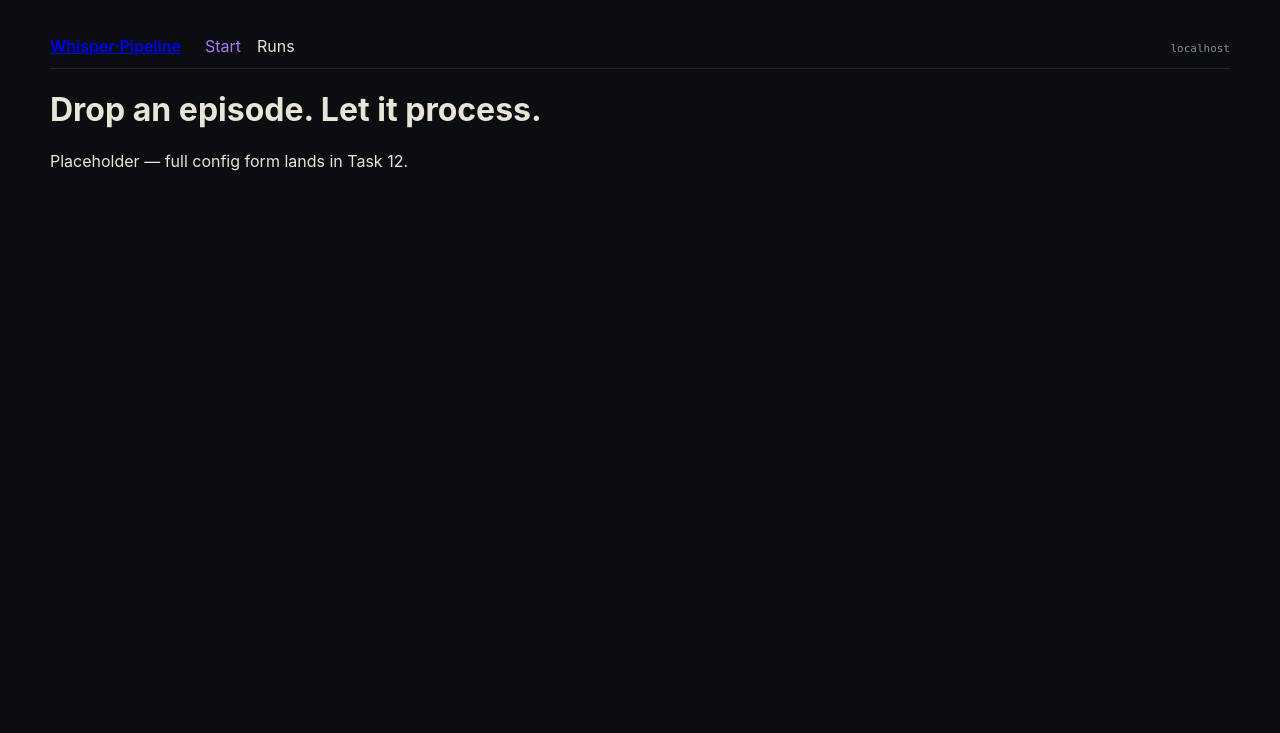
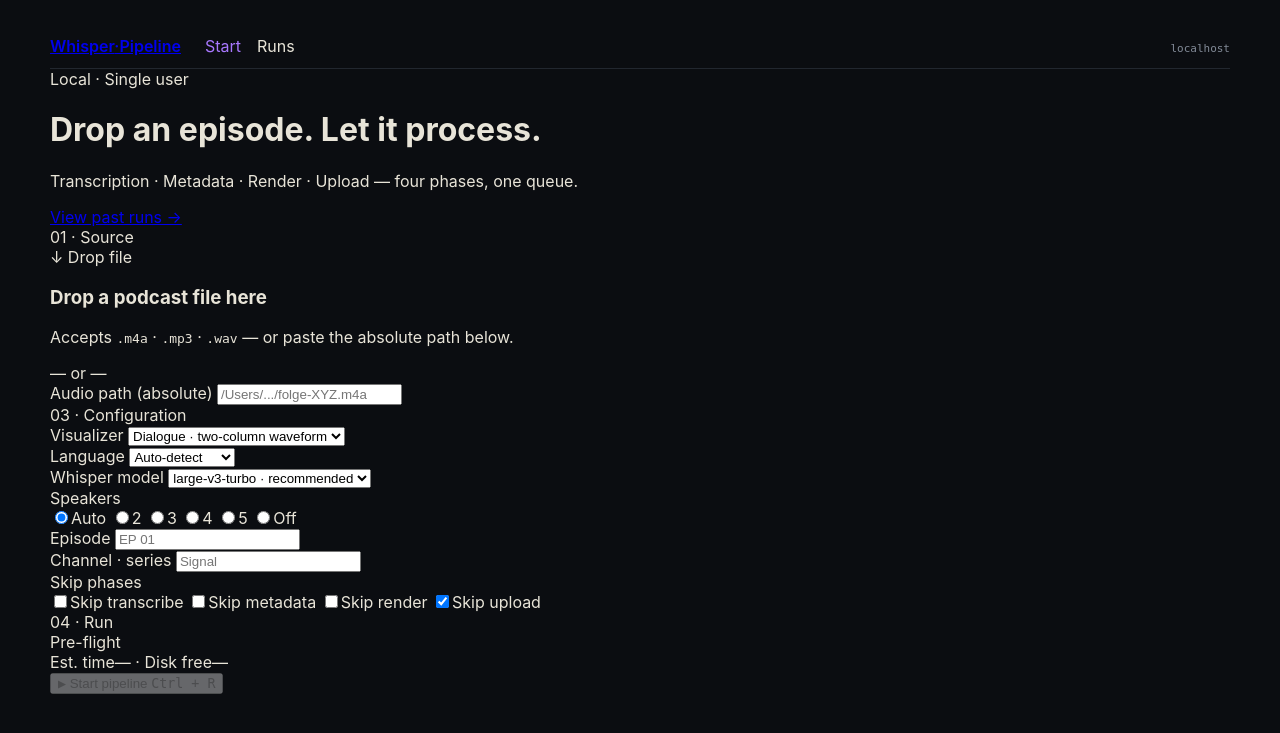
Before and after one commit to johannes-kaindl/podcast-to-youtube, a FastAPI app: page / in a window 1280 px wide. Shown: the top 733 px of the page. Run offline with FastAPI, Linux system fonts and the light colour scheme.

Commit message:
feat(webgui): index page — config form + resume banner + confirm modal
Full Start screen: drop-zone with path input, live audio-probe (file-found,
format-check, disk-free, ETA), resume-banner (3 variants from prior runs),
config form (visualizer, language, model, speakers, episode, channel, skip
flags), pre-flight block, confirm-run modal with phase-by-phase ETA list.
Drag-and-drop reads file.name as hint; Ctrl+R triggers modal. Submit posts
to /api/runs and redirects to detail.

```diff
--- a/webgui/app.py
+++ b/webgui/app.py
@@ -231,6 +231,29 @@ async def runs_phases_fragment(stem: str, request: Request):
     )
 
 
+@app.get("/runs/{stem}/resume-banner", response_class=HTMLResponse)
+async def runs_resume_banner(stem: str, request: Request):
+    state = _load_state(stem)
+    phases = state.get("phases", {})
+    aborted_phase = next(
+        (p for p in ("transcribe", "meta", "render", "upload")
+         if phases.get(p, {}).get("status") == "aborted"),
+        None,
+    )
+    if aborted_phase:
+        variant = "aborted"
+    elif all(phases.get(p, {}).get("status") in ("done", "skipped")
+             for p in ("transcribe", "meta", "render", "upload")):
+        variant = "complete"
+    else:
+        variant = "inprogress"
+    return templates.TemplateResponse(
+        request,
+        "_partials/resume_banner.html",
+        {"phases": phases, "variant": variant, "aborted_phase": aborted_phase},
+    )
+
+
 @app.get("/runs/{stem}/progress", response_class=HTMLResponse)
 async def runs_progress_fragment(stem: str, request: Request,
                                   value: float = 0, label: str = ""):
--- a/webgui/static/app.js
+++ b/webgui/static/app.js
@@ -57,3 +57,182 @@ document.addEventListener('click', (e) => {
   const pressed = e.target.getAttribute('aria-pressed') === 'true';
   e.target.setAttribute('aria-pressed', pressed ? 'false' : 'true');
 });
+
+// Audio-path probe + start-button enable
+
+async function probeAudio(path) {
+  if (!path.trim()) return null;
+  try {
+    const r = await fetch('/api/audio/probe', {
+      method: 'POST',
+      headers: { 'Content-Type': 'application/json' },
+      body: JSON.stringify({ path }),
+    });
+    return await r.json();
+  } catch (e) {
+    return { valid: false, error: 'network' };
+  }
+}
+
+function updateResumeBanner(stem, resumeState) {
+  const slot = document.getElementById('resume-banner-slot');
+  if (!slot) return;
+  if (!resumeState || !stem) { slot.innerHTML = ''; return; }
+  fetch(`/runs/${stem}/resume-banner`)
+    .then(r => r.ok ? r.text() : '')
+    .then(html => { slot.innerHTML = html; });
+}
+
+function updateEtaBlock(eta, diskFree) {
+  const totalEl = document.getElementById('eta-total');
+  const diskEl = document.getElementById('disk-free');
+  if (totalEl && eta) totalEl.textContent = `~ ${Math.round(eta.total / 60)} min`;
+  if (diskEl && diskFree) diskEl.textContent = `${(diskFree / 1e9).toFixed(0)} GB`;
+}
+
+function setStartEnabled(enabled) {
+  const btn = document.getElementById('start-btn');
+  if (btn) btn.disabled = !enabled;
+}
+
+document.addEventListener('input', async (e) => {
+  if (e.target.id !== 'audio-path') return;
+  const path = e.target.value.trim();
+  if (!path) {
+    setStartEnabled(false);
+    updateResumeBanner(null, null);
+    return;
+  }
+  const probe = await probeAudio(path);
+  const errEl = document.getElementById('audio-error');
+  if (!probe || !probe.valid) {
+    if (errEl) {
+      errEl.textContent = probe?.error === 'file_not_found' ? '✗ File not found.'
+                         : probe?.error === 'format_unsupported' ? '✗ Format not supported (use .m4a, .mp3, .wav).'
+                         : '✗ Audio check failed.';
+      errEl.hidden = false;
+    }
+    setStartEnabled(false);
+    return;
+  }
+  if (errEl) errEl.hidden = true;
+  updateResumeBanner(probe.stem, probe.resume_state);
+  updateEtaBlock(probe.eta_estimate_s, probe.disk_free_bytes);
+  setStartEnabled(true);
+  window.__lastProbe = probe;
+});
+
+// Modal open / close + run submission
+document.addEventListener('click', (e) => {
+  const openTrigger = e.target.closest('[data-open-modal]');
+  if (openTrigger) {
+    const id = `modal-${openTrigger.dataset.openModal}`;
+    document.getElementById(id)?.removeAttribute('hidden');
+  }
+  if (e.target.closest('[data-close-modal]')) {
+    e.target.closest('.modal-backdrop')?.setAttribute('hidden', '');
+  }
+  if (e.target.id === 'start-btn' || e.target.closest('#start-btn')) {
+    openConfirmModal();
+  }
+  if (e.target.id === 'confirm-start' || e.target.closest('#confirm-start')) {
+    submitRun();
+  }
+});
+
+function openConfirmModal() {
+  const probe = window.__lastProbe;
+  if (!probe) return;
+  const titleEl = document.getElementById('confirm-modal-title');
+  if (titleEl) titleEl.textContent = `Start pipeline · ${probe.stem}`;
+  const willList = document.getElementById('confirm-will-list');
+  const eta = probe.eta_estimate_s;
+  const phases = [
+    { name: 'Transcribe', t: Math.round(eta.transcribe), skip: false },
+    { name: 'Metadata',   t: Math.round(eta.meta),       skip: false },
+    { name: 'Render',     t: Math.round(eta.render),     skip: false },
+    { name: 'Upload',     t: Math.round(eta.upload),     skip: document.querySelector('input[name="skip_upload"]')?.checked ?? true },
+  ];
+  if (willList) {
+    willList.innerHTML = phases.map(p => `
+      <div class="row" data-state="${p.skip ? 'skip' : ''}">
+        <span class="mark">${p.skip ? '·' : '▶'}</span>
+        <span class="label">${p.name}</span>
+        <span class="est">~ ${Math.floor(p.t/60)}:${String(p.t%60).padStart(2,'0')}</span>
+      </div>`).join('');
+  }
+  const totalNonSkipped = phases.filter(p => !p.skip).reduce((s,p) => s + p.t, 0);
+  const etaEl = document.getElementById('confirm-eta-block');
+  if (etaEl) {
+    etaEl.innerHTML = `<span class="eta-item"><span>Total est.</span><span class="v">~ ${Math.round(totalNonSkipped/60)} min</span></span>`;
+  }
+  document.getElementById('modal-confirm-run')?.removeAttribute('hidden');
+}
+
+async function submitRun() {
+  const form = document.getElementById('config-form');
+  if (!form) return;
+  const audio = document.getElementById('audio-path').value.trim();
+  const body = {
+    audio,
+    viz: form.viz.value,
+    language: form.language.value,
+    model: form.model.value,
+    diarize: form.querySelector('input[name="diarize"]:checked').value,
+    episode: form.episode.value || 'EP 01',
+    show_name: form.show_name.value || 'Signal',
+    skip_transcribe: form.skip_transcribe.checked,
+    skip_meta: form.skip_meta.checked,
+    skip_render: form.skip_render.checked,
+    skip_upload: form.skip_upload.checked,
+  };
+  const r = await fetch('/api/runs', {
+    method: 'POST',
+    headers: { 'Content-Type': 'application/json' },
+    body: JSON.stringify(body),
+    redirect: 'manual',
+  });
+  if (r.status === 303 || r.type === 'opaqueredirect' || r.redirected) {
+    window.location.href = `/runs/${window.__lastProbe.stem}`;
+  } else if (r.status === 409) {
+    const data = await r.json();
+    const otherStem = data?.detail?.stem || 'another run';
+    alert(`Slot is busy with ${otherStem}`);
+  } else {
+    alert(`Start failed: ${r.status}`);
+  }
+}
+
+// Drag-and-Drop — read file.name as starting hint
+const dropzone = document.getElementById('dropzone');
+if (dropzone) {
+  ['dragenter','dragover'].forEach(ev => dropzone.addEventListener(ev, (e) => {
+    e.preventDefault();
+    dropzone.dataset.state = 'hover';
+  }));
+  ['dragleave','drop'].forEach(ev => dropzone.addEventListener(ev, (e) => {
+    e.preventDefault();
+    dropzone.dataset.state = 'idle';
+  }));
+  dropzone.addEventListener('drop', (e) => {
+    const f = e.dataTransfer?.files?.[0];
+    if (!f) return;
+    const input = document.getElementById('audio-path');
+    if (input && !input.value.trim()) {
+      // browsers don't expose OS path; file name is a hint only
+      input.value = f.name;
+      input.dispatchEvent(new Event('input', { bubbles: true }));
+    }
+  });
+}
+
+// Keyboard shortcut Ctrl+R / Cmd+R → open confirm modal
+document.addEventListener('keydown', (e) => {
+  if ((e.ctrlKey || e.metaKey) && e.key.toLowerCase() === 'r') {
+    const startBtn = document.getElementById('start-btn');
+    if (startBtn && !startBtn.disabled) {
+      e.preventDefault();
+      openConfirmModal();
+    }
+  }
+});
--- /dev/null
+++ b/webgui/templates/_partials/config_form.html
@@ -0,0 +1,57 @@
+<form id="config-form" class="form-grid">
+  <div class="field">
+    <label class="field-label" for="cfg-visualizer">Visualizer</label>
+    <select class="select" id="cfg-visualizer" name="viz">
+      <option value="dialogue">Dialogue · two-column waveform</option>
+      <option value="monologue">Monologue · single waveform</option>
+    </select>
+  </div>
+  <div class="field">
+    <label class="field-label" for="cfg-language">Language</label>
+    <select class="select" id="cfg-language" name="language">
+      <option value="auto">Auto-detect</option>
+      <option value="de">de — German</option>
+      <option value="en">en — English</option>
+    </select>
+  </div>
+  <div class="field">
+    <label class="field-label" for="cfg-model">Whisper model</label>
+    <select class="select" id="cfg-model" name="model">
+      <option value="large-v3-turbo">large-v3-turbo · recommended</option>
+      <option value="large-v3">large-v3</option>
+      <option value="large-v2">large-v2</option>
+      <option value="medium">medium</option>
+      <option value="small">small</option>
+      <option value="base">base</option>
+      <option value="tiny">tiny</option>
+    </select>
+  </div>
+  <div class="field">
+    <label class="field-label">Speakers</label>
+    <div class="segmented" role="radiogroup">
+      <label><input type="radio" name="diarize" value="auto" checked><span>Auto</span></label>
+      <label><input type="radio" name="diarize" value="2"><span>2</span></label>
+      <label><input type="radio" name="diarize" value="3"><span>3</span></label>
+      <label><input type="radio" name="diarize" value="4"><span>4</span></label>
+      <label><input type="radio" name="diarize" value="5"><span>5</span></label>
+      <label><input type="radio" name="diarize" value="off"><span>Off</span></label>
+    </div>
+  </div>
+  <div class="field">
+    <label class="field-label" for="cfg-episode">Episode</label>
+    <input class="input" id="cfg-episode" name="episode" type="text" placeholder="EP 01">
+  </div>
+  <div class="field">
+    <label class="field-label" for="cfg-channel">Channel · series</label>
+    <input class="input" id="cfg-channel" name="show_name" type="text" placeholder="Signal">
+  </div>
+  <div class="field field--full">
+    <label class="field-label">Skip phases</label>
+    <div class="row" style="gap:24px; flex-wrap:wrap;">
+      <label class="check"><input type="checkbox" name="skip_transcribe"><span class="box"></span><span>Skip transcribe</span></label>
+      <label class="check"><input type="checkbox" name="skip_meta"><span class="box"></span><span>Skip metadata</span></label>
+      <label class="check"><input type="checkbox" name="skip_render"><span class="box"></span><span>Skip render</span></label>
+      <label class="check"><input type="checkbox" name="skip_upload" checked><span class="box"></span><span>Skip upload</span></label>
+    </div>
+  </div>
+</form>
--- /dev/null
+++ b/webgui/templates/_partials/confirm_run_modal.html
@@ -0,0 +1,21 @@
+<div class="modal-backdrop" id="modal-confirm-run" hidden>
+  <div class="modal" role="dialog" aria-modal="true">
+    <header class="modal-head">
+      <span class="caps">Pre-flight</span>
+      <button class="close" type="button" data-close-modal>✕</button>
+    </header>
+    <div class="modal-body">
+      <h2 class="modal-title" id="confirm-modal-title">Start pipeline</h2>
+      <p class="mono dim">Four phases will run in sequence. Upload requires a second confirmation after render.</p>
+      <div class="will-list" id="confirm-will-list"></div>
+      <div class="eta-block" id="confirm-eta-block"></div>
+    </div>
+    <footer class="modal-foot">
+      <button class="btn btn--ghost" type="button" data-close-modal>Cancel</button>
+      <button class="btn btn--primary" id="confirm-start" type="button">
+        <span style="font-family: monospace;">▶</span>
+        <span>Start pipeline</span>
+      </button>
+    </footer>
+  </div>
+</div>
--- a/webgui/templates/index.html
+++ b/webgui/templates/index.html
@@ -1,6 +1,60 @@
 {% extends "base.html" %}
 {% block title %}Whisper-Pipeline · Start{% endblock %}
 {% block content %}
-<h1>Drop an episode. Let it process.</h1>
-<p class="lede">Placeholder — full config form lands in Task 12.</p>
+<div class="page-header">
+  <div>
+    <div class="eyebrow">Local · Single user</div>
+    <h1>Drop an episode. Let it process.</h1>
+    <p class="lede">Transcription · Metadata · Render · Upload — four phases, one queue.</p>
+  </div>
+  <div class="row-end">
+    <a class="btn btn--ghost" href="/runs">View past runs →</a>
+  </div>
+</div>
+
+<div class="section-title"><span class="caps">01 · Source</span><span class="rule"></span></div>
+
+<div class="dropzone" data-state="idle" id="dropzone">
+  <div>
+    <div class="dropzone-icon">↓ Drop file</div>
+    <h3 class="dropzone-title">Drop a podcast file here</h3>
+    <p class="dropzone-sub">Accepts <code>.m4a</code> · <code>.mp3</code> · <code>.wav</code> — or paste the absolute path below.</p>
+    <div class="dropzone-divider">— or —</div>
+    <div class="field" style="max-width:640px">
+      <label class="field-label" for="audio-path">Audio path <span class="field-hint">(absolute)</span></label>
+      <input class="input mono" id="audio-path" type="text" placeholder="/Users/.../folge-XYZ.m4a">
+      <span class="field-error" id="audio-error" hidden></span>
+    </div>
+  </div>
+</div>
+
+<div id="resume-banner-slot"></div>
+
+<div class="section-title"><span class="caps">03 · Configuration</span><span class="rule"></span></div>
+<div class="card card--padded">
+  {% include "_partials/config_form.html" %}
+</div>
+
+<div class="section-title"><span class="caps">04 · Run</span><span class="rule"></span></div>
+<div class="card card--padded">
+  <div class="spread">
+    <div class="stack-2">
+      <div class="caps">Pre-flight</div>
+      <div class="eta-block" id="eta-block">
+        <span class="eta-item"><span>Est. time</span><span class="v" id="eta-total">—</span></span>
+        <span class="sep">·</span>
+        <span class="eta-item"><span>Disk free</span><span class="v" id="disk-free">—</span></span>
+      </div>
+    </div>
+    <div class="row">
+      <button class="btn btn--primary btn--lg" id="start-btn" type="button" disabled>
+        <span style="font-family: monospace;">▶</span>
+        <span>Start pipeline</span>
+        <kbd class="kbd-hint">Ctrl + R</kbd>
+      </button>
+    </div>
+  </div>
+</div>
+
+{% include "_partials/confirm_run_modal.html" %}
 {% endblock %}
```
Also changed, not shown: tests/test_routes.py (+12 -0 lines), webgui/templates/_partials/resume_banner.html (added, +23 -0 lines).
